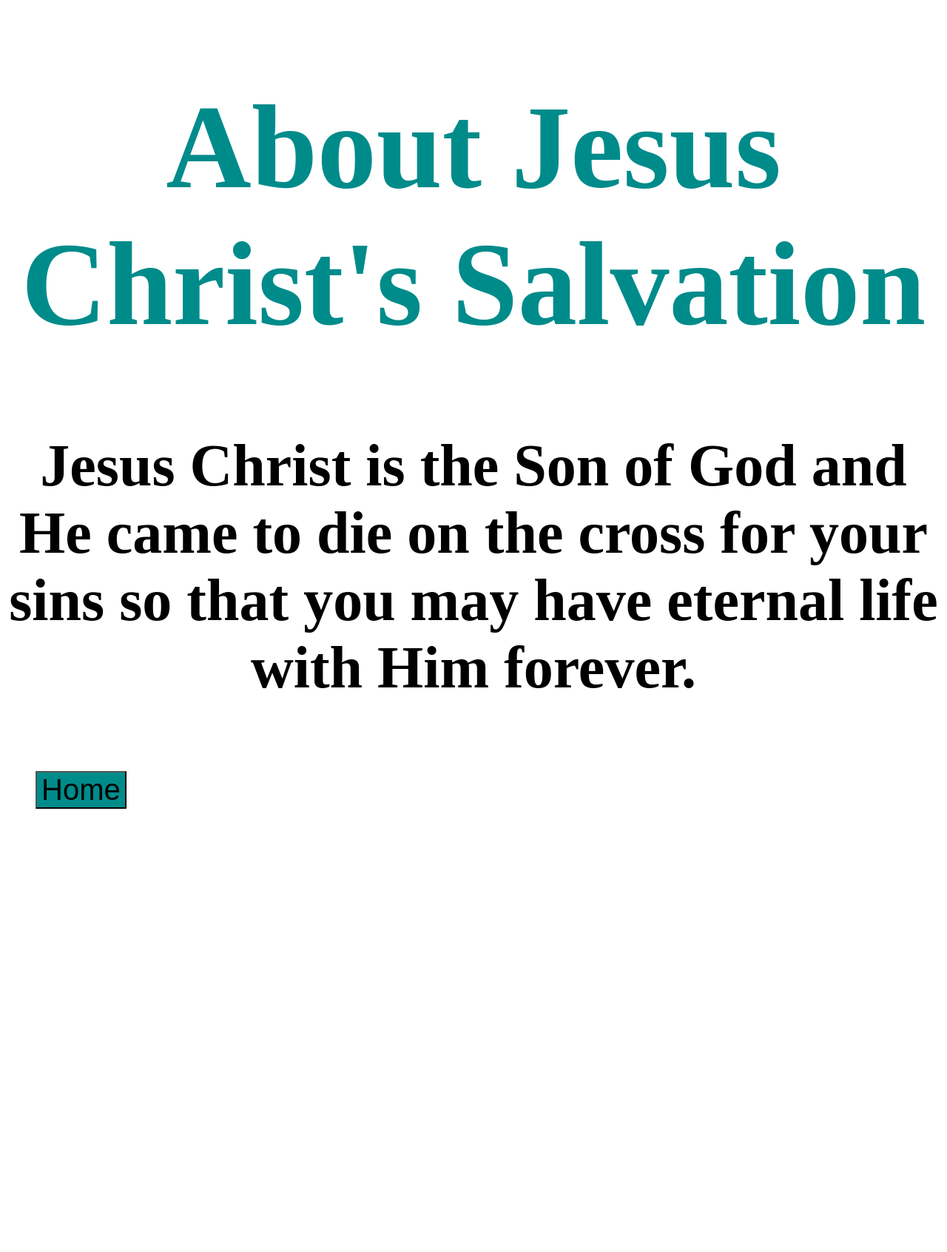
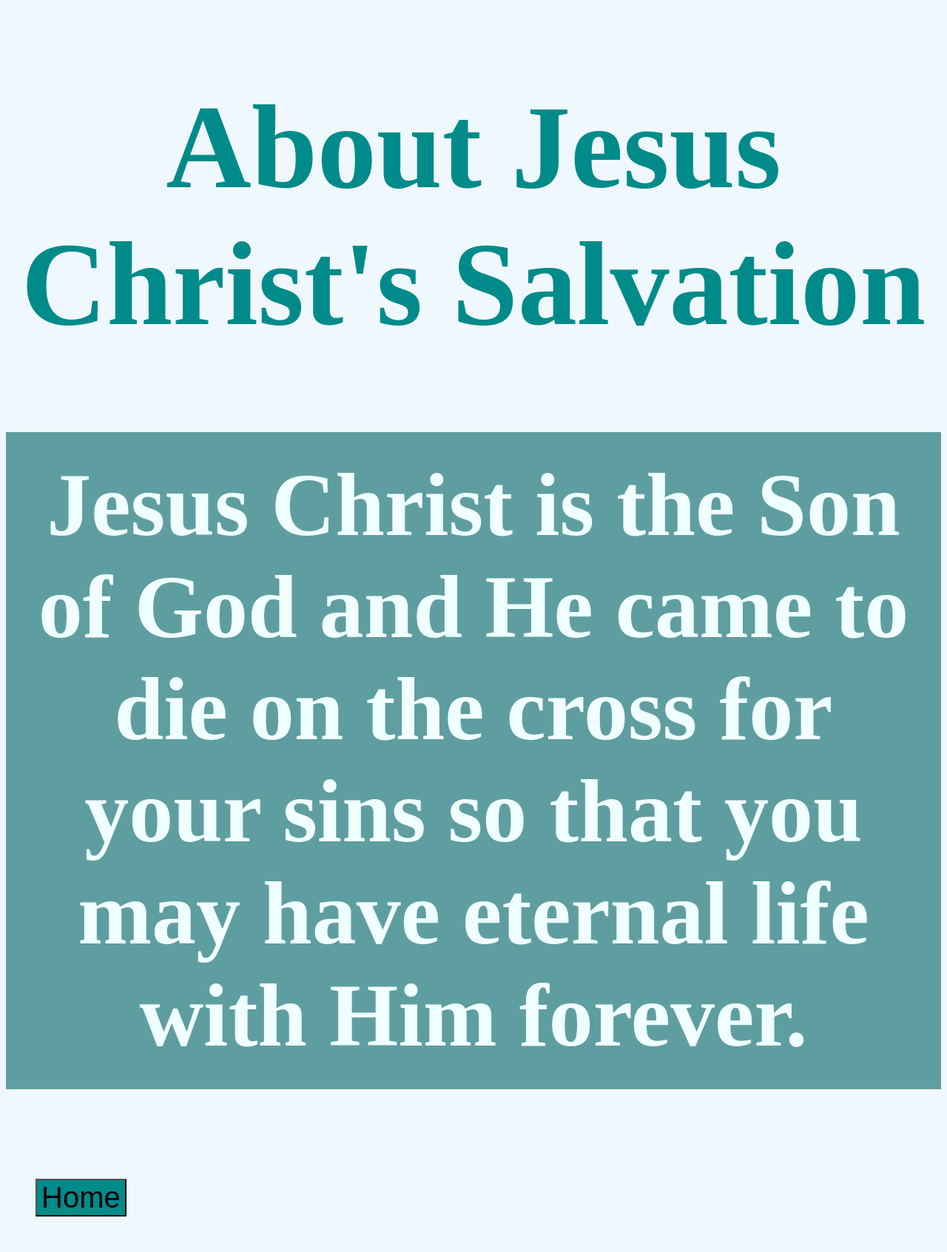
Before and after one commit to RoboticWarrior/VerseFind, a Flask app: page /salpage in a window 1280 px wide. Shown: the whole page at 74% size. Before the commit the page ends 1093 px from the top, so only its background shows below. Run offline with Flask 3, Linux system fonts and the light colour scheme.

Commit message:
UI Changes

```diff
--- a/static/style.css
+++ b/static/style.css
@@ -26,6 +26,6 @@ body {
     font-size: 60px;
     padding: 80;
     cursor: pointer;
-    background-color:darkcyan;
+    background-color:lightskyblue;
     color: azure;
 }
--- a/templates/salpage.html
+++ b/templates/salpage.html
@@ -4,6 +4,7 @@
         <meta charset="UTF-8">
         <meta name="viewport" content="width=device-width, initial-scale=1.0">
         <title>About Jesus Christ's Salvation</title>
+        <link href="/static/style.css" rel="stylesheet">
     </head>
 
     <body>
@@ -11,9 +12,7 @@
             <h1>About Jesus Christ's Salvation</h1>
         </div>
 
-        <div style="text-align: center;">
-            <h1 style="font-size: 80px">Jesus Christ is the Son of God and He came to die on the cross for your sins so that you may have eternal life with Him forever.</h1>
-        </div>
+        <h1 class="header">Jesus Christ is the Son of God and He came to die on the cross for your sins so that you may have eternal life with Him forever.</h1>
 
         <div style="padding: 40px;">
             <button onclick="clicked(page_load='home')" style="accent-color: white; background-color:darkcyan; font-size: 40px; cursor: pointer;">Home</button>
```
